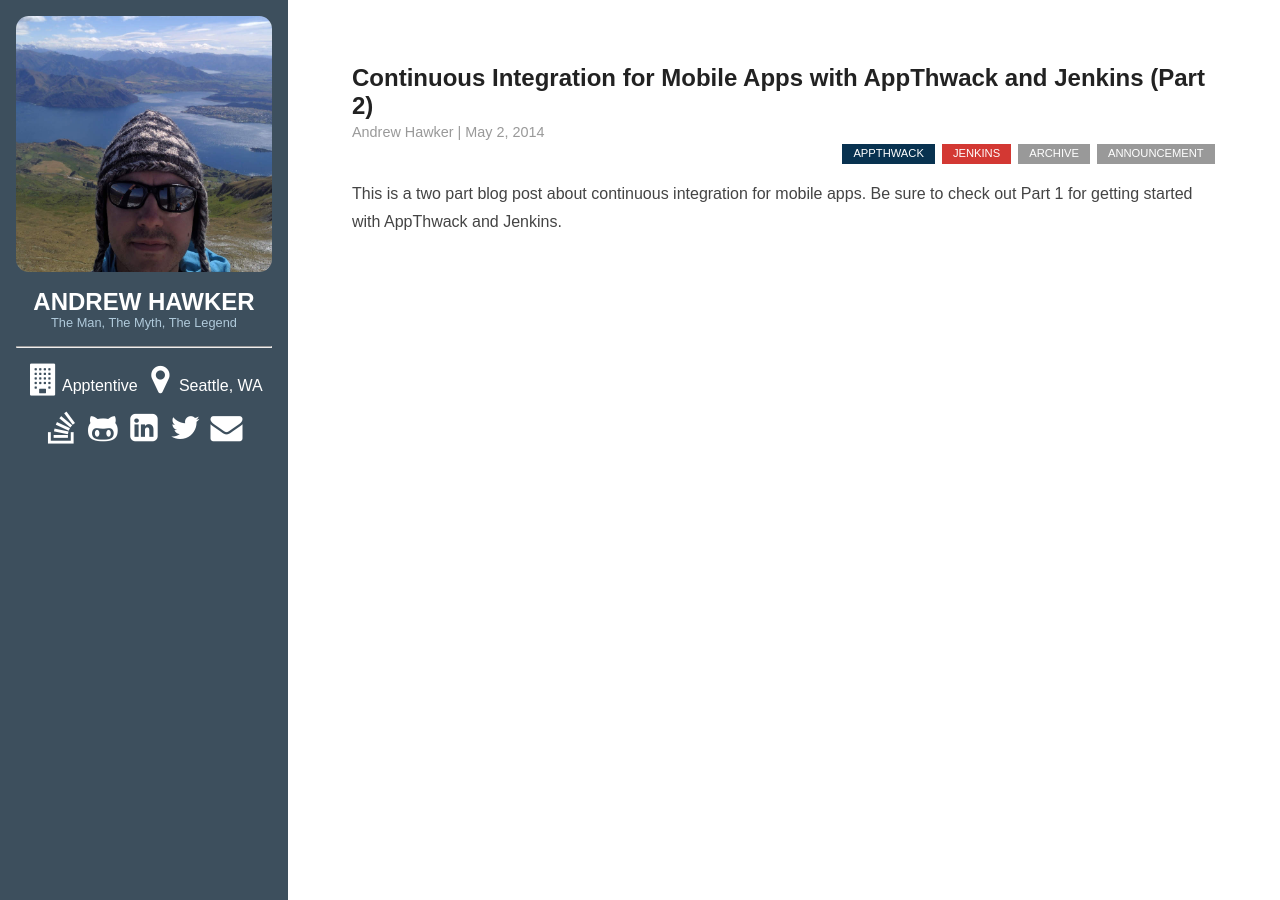
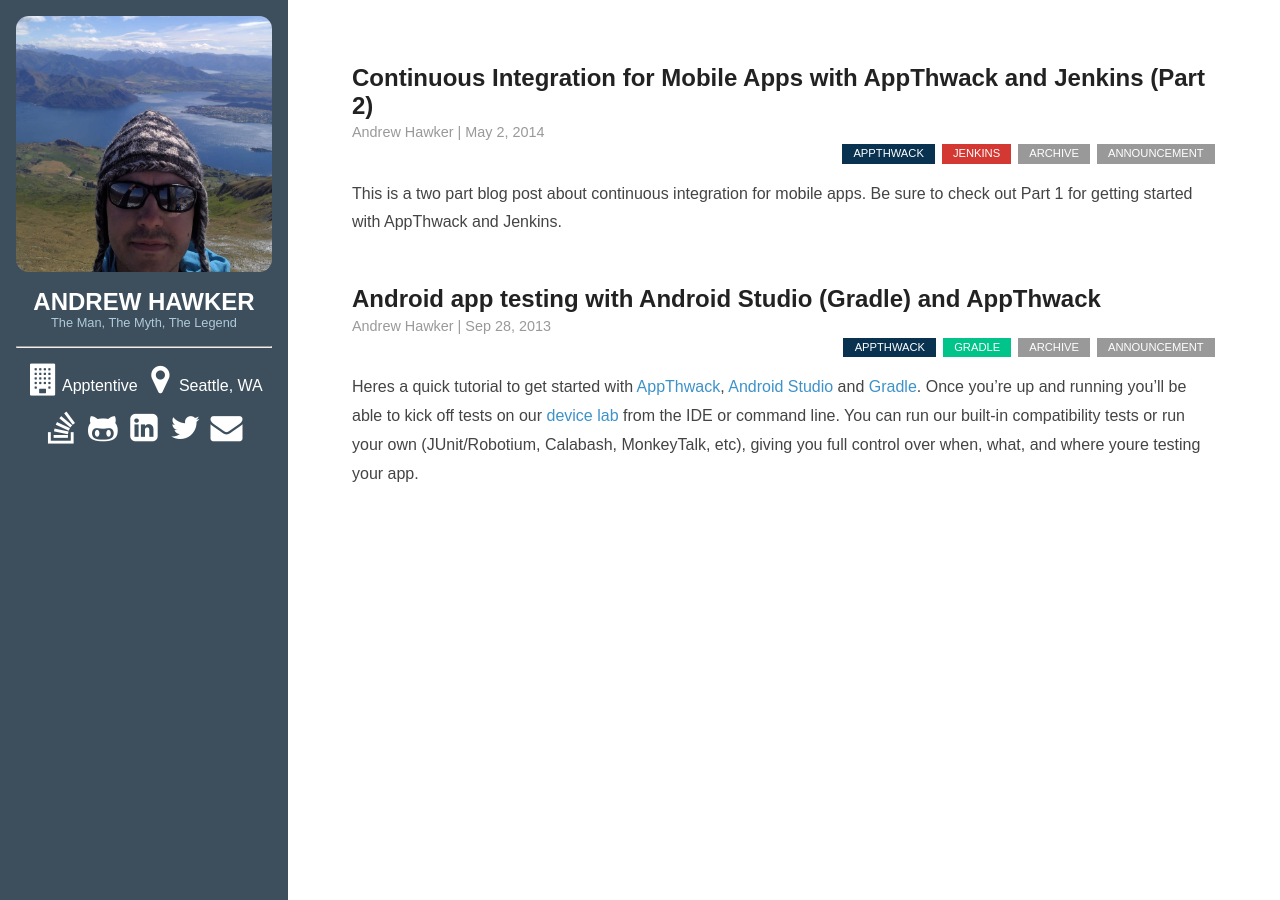
Before and after one commit to ahawker/personal-site, a Jekyll site: the page built from index.md, in a window 1280 px wide. Built offline with Jekyll 4.4.1, drawn with Linux system fonts in a browser that asks for light colours; nearby versions of some CDN libraries; some of the changed lines change nothing that is shown.

Commit message:
Migrate Appthwack/Gradle post from old AppThwack blog.

```diff
--- /dev/null
+++ b/_posts/writing/2013-09-28-android-app-testing-android-studio-gradle.md
@@ -0,0 +1,175 @@
+---
+layout: post
+title: Android app testing with Android Studio (Gradle) and AppThwack
+date: 2013-09-28 11:43:00-8000
+author: me
+category: writing
+tags: appthwack gradle archive announcement
+---
+
+Heres a quick tutorial to get started with [AppThwack](http://web.archive.org/web/20140717021901/https://appthwack.com),
+[Android Studio](https://developer.android.com/studio/index.html) and [Gradle](https://gradle.org/).
+Once you're up and running you'll be able to kick off tests on our [device lab](http://web.archive.org/web/20140717021901/https://appthwack.com/devicelab)
+from the IDE or command line.
+You can run our built-in compatibility tests or run your own (JUnit/Robotium, Calabash, MonkeyTalk, etc),
+giving you full control over when, what, and where youre testing your app.
+
+Having a problem or interested in contributing? This plugin is open source! Check out the
+[Github](http://web.archive.org/web/20140717021901/https://github.com/appthwack/gradle-plugin) page for more details.
+
+## Configure Gradle
+
+To add AppThwack support to an existing Android Studio project, we must modify the project specific build.gradle file.
+Be sure to select your app specific build.gradle file as the top-level file is for configuration options across all projects.
+![Project Layout](/assets/images/posts/gradle-appthwack-project-layout.png){:class="float-right"}
+
+### Apply the plugin
+
+Adding any custom plugin to Gradle is a simple call to *apply* plugin.
+
+{% highlight groovy %}
+apply plugin: 'appthwack'
+{% endhighlight %}
+
+### Add plugin dependencies
+
+Add the AppThwack plugin+dependencies to the classpath so it can be built.
+
+{% highlight groovy %}
+dependencies {
+    //...
+    classpath 'com.sun.jersey:jersey-core:1.8'
+
+    // Version needs to match current version of the plugin (See the github readme for current version)
+    classpath 'com.appthwack:gradle:1.3'
+}
+{% endhighlight %}
+
+### AppThwack settings
+
+All AppThwack specific configuration happens within the appthwack closure of your build.gradle file.
+The first step is adding your account [API Key](http://web.archive.org/web/20140717021901/https://appthwack.com/user/profile),
+the target project to use and a pool of devices to test on.
+
+{% highlight groovy %}
+appthwack {
+    apiKey='...' //See: https://appthwack.com/user/profile
+    project='My Android App Project'
+    devicePool='Top 10 devices'
+    //...
+}
+{% endhighlight %}
+
+With the account and project configured, now its time to configure the tests.
+Within the same appthwack closure, we can configure JUnit/Robotium, Calabash or AppExplorer test runs.
+
+### JUnit/Robotium Tests
+
+Selecting a JUnit run will automatically use the test APK which is built with your application.
+
+{% highlight groovy %}
+appthwack {
+    //...
+    junit (
+        'com.appthwack.MyApp.tests#TestFoo' //testFilter: Choose specific test cases. (optional)
+    )
+}
+{% endhighlight %}
+
+**Note:** The testFilter parameter is optional and should be omitted if you wish to run the entire JUnit test suite built with your app.
+
+### Calabash Tests
+
+Selecting a Calabash run will test your newly built application with the selected features.
+
+{% highlight groovy %}
+appthwack {
+    //...
+    calabash (
+        '/src/app/tests/calabash/features.zip', //path: Path to Calabash features zip. (required)
+        '@uitest' //tags: Pass cucumber based tags to Calabash. (optional)
+    )
+}
+{% endhighlight %}
+
+**Note:** The tags argument is optional and can be omitted.
+
+### AppExplorer Tests
+
+Selecting an AppExplorer run will test your newly built application with the AppThwack AppExplorer and Exerciser Monkey.
+
+{% highlight groovy %}
+appthwack {
+    //...
+    appexplorer (
+        'test_account', //username: Value to use if encounters sign-in form. (optional)
+        'testpassword123', //password: Value to use if encountered sign-in form. (optional)
+        '...', //launchdata: Data URI to pass to application launch activity. (optional)
+        1000, //eventcount: Number of Exerciser Monkey events. (optional)
+        0 //monkeyseed: Seed value for randomizing the Exerciser Monkey. (optional)
+    )
+}
+{% endhighlight %}
+
+**Note:** All arguments are optional and can be omitted.
+
+Thats it! Now that our build.gradle is complete, lets setup a quick task in Android Studio to upload and run our tests.
+
+---
+
+## Configure Android Studio
+
+We'll need to add a new *Run Configuration* in Android Studio so we can quickly start our test runs.
+
+### Add a new Run Configuration
+
+Select **Run > Edit Configurations** from the Android Studio menu bar.
+![Run Configuration](/assets/images/posts/gradle-appthwack-task.png){:class="float-right"}
+
+In the Run/Debug Configurations dialog, click the Add New Configuration in the top left-hand corner and add a new Gradle configuration.
+![Run Configuration](/assets/images/posts/gradle-appthwack-task-config.png)
+
+Add the **appthwackUpload** task to your new Run Configuration.
+
+Thats it for Android Studio! Now its time to run our tests.
+
+---
+
+## Running Tests
+
+Now that our configuration is complete, we can kick off AppThwack test runs from Android Studio or directly through Gradle.
+
+### Android Studio
+
+Select our **Run Tests on AppThwack** configuration from the drop down on the menu bar and hit play!
+![Run Configuration](/assets/images/posts/gradle-appthwack-run-configuration.png)
+
+### Gradle
+
+All Android Studio projects are packaged with the GradleWrapper, which gives us Gradle command line access from any platform.
+
+{% highlight bash %}
+$ cd /src/MyApp
+$ ./gradlew appthwackUpload
+{% endhighlight bash %}
+
+### Results
+
+On a successful run from Android Studio or Gradle, your output will look something like this.
+
+{% highlight bash %}
+...
+:GradleTestApp:appthwackUpload
+[AppThwack] Using Project 'demoproject'.
+[AppThwack] Using DevicePool 'Top 10 devices'.
+[AppThwack] Uploading apk 'GradleTestApp-debug-unaligned.apk'.
+[AppThwack] Uploading test apk 'GradleTestApp-test-unaligned.apk'.
+[AppThwack] Scheduling 'junit' run 'GradleTestApp-debug-unaligned.apk (Gradle)'.
+[AppThwack] Congrats! See your test results at https://appthwack.com/project/demoproject/run/24219.
+{% endhighlight %}
+
+Now you can kick off AppThwack test runs from your shell or IDE.
+
+---
+This post was migrated from the [AppThwack Blog](https://blog.appthwack.com) which is no longer available.
+A copy of the original post can be viewed from [archive.org](http://web.archive.org/web/20140717021901/http://blog.appthwack.com/android-app-testing-android-studio-gradle/).
--- a/_sass/_colors.scss
+++ b/_sass/_colors.scss
@@ -35,10 +35,12 @@
 $tag-bg-color: #999999 !default;
 $tag-appthwack-color: #083250 !default;
 $tag-jenkins-color: #d33833 !default;
+$tag-gradle-color: #00c489 !default;
 
 $tag-colors: (
   appthwack: $tag-appthwack-color,
-  jenkins: $tag-jenkins-color
+  jenkins: $tag-jenkins-color,
+  gradle: $tag-gradle-color
 );
 
 // Category List
--- a/_sass/_post.scss
+++ b/_sass/_post.scss
@@ -5,6 +5,11 @@
   initial,
   inherit
 );
+
+.post h3 {
+  font-size: 1.2em;
+  font-weight: bold;
+}
 
 .post-meta {
   color: $post-meta;
--- a/_sass/_tags.scss
+++ b/_sass/_tags.scss
@@ -1,6 +1,7 @@
 $tag-names: (
   appthwack,
-  jenkins
+  jenkins,
+  gradle
 );
 
 .tags {
```
Also changed, not shown: assets/images/posts/gradle-appthwack-plus.png (added), assets/images/posts/gradle-appthwack-project-layout.png (added), assets/images/posts/gradle-appthwack-run-configuration.png (added), assets/images/posts/gradle-appthwack-task-config.png (added), assets/images/posts/gradle-appthwack-task.png (added).
